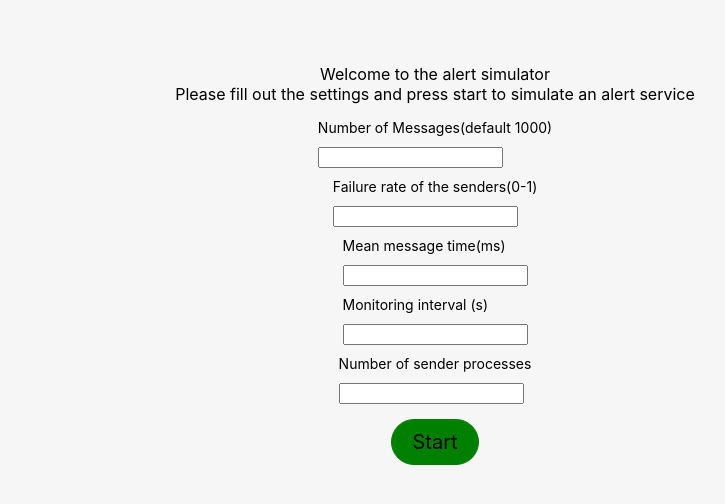
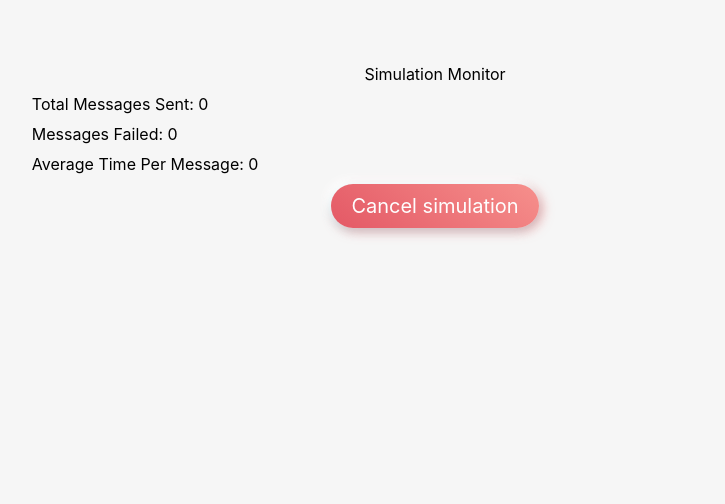
Before and after one commit to markgsimon/analogProject, a React (Create React App) app in the folder client/: page / in a window 1280 px wide. Shown: the top 504 px of the page, without its empty margins (205-930 px from the left). Built offline with nearby package versions, Linux system fonts and the light colour scheme.

Commit message:
added styles to cancelbutton, added endpoint for getsimdata

```diff
--- a/client/src/components/CancelButton/styles.js
+++ b/client/src/components/CancelButton/styles.js
@@ -3,23 +3,37 @@ import styled from "styled-components"
 export const CancelButtonBox = styled.div`
 
     /* width: 80%; */
-    border-radius: 80px;
-    border: 1px solid red;
-    padding: 10px;
-    background: red;
+    border-radius: 75px;
+    padding-left: 20px;
+    padding-right: 20px;
+    padding-bottom: 10px;
+    padding-top: 10px;
+    background: linear-gradient(218.09deg, #fa9b94 -20.54%, #e15160 113.32%);
+    box-shadow: 0px 3px 10px rgba(106, 204, 220, 0.3), -5px -5px 10px #ffffff,
+    3px 3px 12px rgba(239, 125, 125, 0.7);
     display: flex;
     align-items: center;
     justify-content: center;
-
+    max-width: 50%;
     &:hover{
-
+        cursor: pointer;
+        /* background: rgba(0, 0, 0, 0.75); */
+        backdrop-filter: blur(60px);
+        background: linear-gradient(
+            191.37deg,
+            #fa9b94 -31.78%,
+            #e25563 47.49%,
+            #e15160 101.05%
+            );
+        box-shadow: 0px 3px 10px rgba(213, 80, 94, 0.33), -5px -5px 10px #ffffff,
+        -3px -3px 12px #f5f5f5;
     }
 `;
 
 
 export const CancelButtonText = styled.div`
-    color: white;
-    font-size: 14px;
+    color: #fefefe;
+    font-size: 20px;
     text-align: center;
 
 `;
--- a/client/src/components/GeneralStyles/styles.js
+++ b/client/src/components/GeneralStyles/styles.js
@@ -6,14 +6,16 @@ export const Page = styled.div`
     align-items: center;
     /* justify-content: center; */
     width: 100%;
-    min-height: 100vh;
+    height: 100vh;
     background: #F6F6F6;
+    /* border: 1px solid black; */
 `;
 
 
 export const Content = styled.div`
     margin: 5%;
     width: 90%;
+    height: 100%;
     display: flex;
     align-items: center;
     justify-content: center;
--- a/client/src/components/Monitor/index.js
+++ b/client/src/components/Monitor/index.js
@@ -10,15 +10,35 @@ import {
 
 import { getSimData } from '../../utils/monitorFetch';
 import CancelButton from '../CancelButton';
+
 const Monitor = (props) => {
 
+  const [monitoringInterval, setMonitoringInterval] = useState(props.monitoringInterval);
+
+  const [messagesSent, setMessagesSent] = useState(0);
+  const [failedMessages, setFailedMessages] = useState(0);
+  const [averageTime, setAverageTime] = useState(0);
+
+
+  const getData = async () => {
+
+  }
+
+  useEffect(() => {
+
+      const interval = setInterval(() => {
+
+      }, monitoringInterval * 100)
+  }, [monitoringInterval])
   return (
         <MonitorPage>
             <MonitorContent>
                   <Title>Simulation Monitor</Title>
-                  <SubTitle>Simulation Id: {props.simulationId}</SubTitle>
+                  <SubTitle>Total Messages Sent: {messagesSent}</SubTitle>
+                  <SubTitle>Messages Failed: {failedMessages}</SubTitle>
+                  <SubTitle>Average Time Per Message: {averageTime}</SubTitle>
+            </MonitorContent>
                   <CancelButton buttonText = "Cancel simulation" onClick = {props.cancelSim}></CancelButton>
-            </MonitorContent>
         </MonitorPage>
   )
 }
--- a/client/src/components/Monitor/styles.js
+++ b/client/src/components/Monitor/styles.js
@@ -4,23 +4,29 @@ export const MonitorPage = styled.div`
     display: flex;
     flex-direction: column;
     align-items: center;
-
+    height: 100%;
+    width: 100%;
 `;
 
 
 export const MonitorContent = styled.div`
 
+    width: 70%;
+    /* border: 1px solid black; */
+    display: flex;
+    flex-direction: column;
 
 
 `;
 
 export const Title = styled.div`
 
-
+    margin-bottom: 10px;
+    text-align: center;
 `;
 
 
 export const SubTitle = styled.div`
-
+    margin-bottom: 10px;
 
 `;
--- a/client/src/components/PrimaryButton/styles.js
+++ b/client/src/components/PrimaryButton/styles.js
@@ -11,6 +11,7 @@ export const ButtonText = styled.div`
 
 export const ButtonBox = styled.div`
     border: 1px solid green;
+    max-width: 50%;
     border-radius: 80px;
     padding-left: 20px;
     padding-right: 20px;
@@ -18,4 +19,10 @@ export const ButtonBox = styled.div`
     padding-top: 10px;
     background: green;
     margin: 10px;
+    &:hover{
+        cursor: pointer;
+        /* background: rgba(0, 0, 0, 0.75); */
+        backdrop-filter: blur(60px);
+
+    }
 `;
--- a/client/src/components/SimulationHome/index.js
+++ b/client/src/components/SimulationHome/index.js
@@ -6,6 +6,10 @@ import {
     Title,
     SubTitle
 } from "../GeneralStyles/styles";
+import {
+  SettingsCard,
+  SettingsContent
+} from './styles';
 
 //Utils
 import { postNewSim } from '../../utils/monitorFetch';
@@ -18,13 +22,11 @@ import Monitor from '../Monitor';
 
 //Default settings state
 import { defaultSettings } from '../../data/defaultState';
-import { SettingsCard } from './styles';
-import CancelButton from '../CancelButton';
 
 
 const SimulationHome = (props) => {
 
-const [simulationSet, setSimulation] = useState(false)
+const [simulationSet, setSimulation] = useState(true)
 
 
 
@@ -69,8 +71,6 @@ const [simSettingsFields, dispatch] = useReducer(reducer, defaultSettings);
 
       if(isValid)
       {
-        //assemble settings object
-        //TODO
         const simSettingsObject = {
             name: "sim",
             category: "simulation",
@@ -79,7 +79,6 @@ const [simSettingsFields, dispatch] = useReducer(reducer, defaultSettings);
             mean_message_time: simSettingsFields[2].value,
             monitoring_interval: simSettingsFields[3].value,
             number_of_sender_processes: simSettingsFields[4].value
-
           }
 
 
@@ -96,18 +95,17 @@ const [simSettingsFields, dispatch] = useReducer(reducer, defaultSettings);
         <Page>
             <Content>
              {simulationSet
-                    ? <Monitor cancelSim = {() => setSimulation(false)}/>
+                    ? <Monitor cancelSim = {() => setSimulation(false)} monitoringInterval = {simSettingsFields[4].value}/>
                     :   <SettingsCard>
+                          <SettingsContent>
                             <Title>Welcome to the alert simulator</Title>
                             <SubTitle>Please fill out the settings and press start to simulate an alert service</SubTitle>
                             {simSettingsFields.map((field, index) => renderSimSettingsField(field))}
+                          </SettingsContent>
                             <PrimaryButton buttonText = "Start" onClick = {startSimulation}></PrimaryButton>
                         </SettingsCard>
               }
-
-
             </Content>
-
         </Page>
   )
 }
--- a/client/src/components/SimulationHome/styles.js
+++ b/client/src/components/SimulationHome/styles.js
@@ -3,7 +3,8 @@ import styled from "styled-components"
 
 export const SimulationBox = styled.div`
 
-
+width: 100%;
+height: 100%;
 
 `;
 
@@ -14,5 +15,14 @@ export const SettingsCard = styled.div`
     flex-direction: column;
     justify-content: center;
     align-items: center;
+    border: 1px solid red;
 
 `;
+
+export const SettingsContent = styled.div`
+
+    width: 70%;
+    /* border: 1px solid black; */
+    display: flex;
+    flex-direction: column;
+`;
--- a/client/src/utils/monitorFetch.js
+++ b/client/src/utils/monitorFetch.js
@@ -26,7 +26,12 @@ export const postNewSim = async (simSettings) => {
 export const getSimData = async (simId) => {
     try {
 
-        const response = await fetch(`https://localhost:60238/simulations/${simId}`)
+        const response = await fetch(`https://localhost:60238/simulations/`, {
+                                    method: "GET",
+                                    headsers: {
+                                        "Content-Type" : "application/json"
+                                    },
+        })
 
         const newData = response.JSON();
 
```
Also changed, not shown: 2 other files (tests, documents, lock files or other folders).
